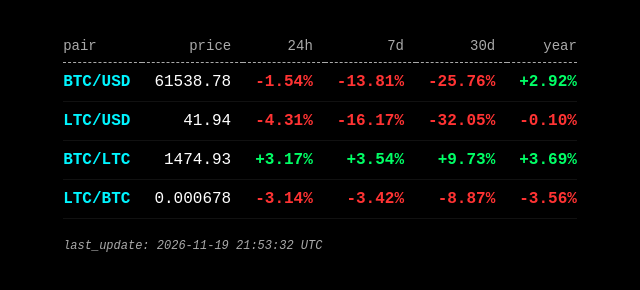
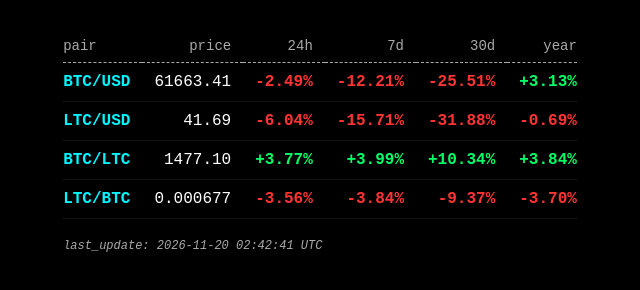
Before and after one commit to xaatt/site, a plain HTML site: page cc.html in a window 1280 px wide. Shown: the full height of the page, 320-960 px from the left. Drawn offline with Linux system fonts and the light colour scheme.

Commit message:
Automated dashboard update

```diff
--- a/cc.html
+++ b/cc.html
@@ -22,39 +22,39 @@
 			<tbody>
 	<tr>
 		<td class="pair-cell">BTC/USD</td>
-		<td class="price-cell">61538.78</td>
-		<td class="change-cell down">-1.54%</td>
-		<td class="change-cell down">-13.81%</td>
-		<td class="change-cell down">-25.76%</td>
-		<td class="change-cell hide-mobile up">+2.92%</td>
+		<td class="price-cell">61663.41</td>
+		<td class="change-cell down">-2.49%</td>
+		<td class="change-cell down">-12.21%</td>
+		<td class="change-cell down">-25.51%</td>
+		<td class="change-cell hide-mobile up">+3.13%</td>
 	</tr>
 	<tr>
 		<td class="pair-cell">LTC/USD</td>
-		<td class="price-cell">41.94</td>
-		<td class="change-cell down">-4.31%</td>
-		<td class="change-cell down">-16.17%</td>
-		<td class="change-cell down">-32.05%</td>
-		<td class="change-cell hide-mobile down">-0.10%</td>
+		<td class="price-cell">41.69</td>
+		<td class="change-cell down">-6.04%</td>
+		<td class="change-cell down">-15.71%</td>
+		<td class="change-cell down">-31.88%</td>
+		<td class="change-cell hide-mobile down">-0.69%</td>
 	</tr>
 	<tr>
 		<td class="pair-cell">BTC/LTC</td>
-		<td class="price-cell">1474.93</td>
-		<td class="change-cell up">+3.17%</td>
-		<td class="change-cell up">+3.54%</td>
-		<td class="change-cell up">+9.73%</td>
-		<td class="change-cell hide-mobile up">+3.69%</td>
+		<td class="price-cell">1477.10</td>
+		<td class="change-cell up">+3.77%</td>
+		<td class="change-cell up">+3.99%</td>
+		<td class="change-cell up">+10.34%</td>
+		<td class="change-cell hide-mobile up">+3.84%</td>
 	</tr>
 	<tr>
 		<td class="pair-cell">LTC/BTC</td>
-		<td class="price-cell">0.000678</td>
-		<td class="change-cell down">-3.14%</td>
-		<td class="change-cell down">-3.42%</td>
-		<td class="change-cell down">-8.87%</td>
-		<td class="change-cell hide-mobile down">-3.56%</td>
+		<td class="price-cell">0.000677</td>
+		<td class="change-cell down">-3.56%</td>
+		<td class="change-cell down">-3.84%</td>
+		<td class="change-cell down">-9.37%</td>
+		<td class="change-cell hide-mobile down">-3.70%</td>
 	</tr>
 			</tbody>
 		</table>
-		<div class="date">last_update: 2026-11-19 21:53:32 UTC</div>
+		<div class="date">last_update: 2026-11-20 02:42:41 UTC</div>
 	</div>
 </body>
 </html>
--- a/history_btc_ltc.csv
+++ b/history_btc_ltc.csv
@@ -1621,3 +1621,4 @@ timestamp,price
 2026-11-19 04:17:13,1423.49
 2026-11-19 13:37:02,1435.75
 2026-11-19 21:53:32,1474.93
+2026-11-20 02:42:41,1477.10
--- a/history_btc_usd.csv
+++ b/history_btc_usd.csv
@@ -1624,3 +1624,4 @@ timestamp,price
 2026-11-19 04:17:13,63237.24
 2026-11-19 13:37:02,63647.66
 2026-11-19 21:53:32,61538.78
+2026-11-20 02:42:41,61663.41
--- a/history_ltc_btc.csv
+++ b/history_ltc_btc.csv
@@ -1621,3 +1621,4 @@ timestamp,price
 2026-11-19 04:17:13,0.000702
 2026-11-19 13:37:02,0.000696
 2026-11-19 21:53:32,0.000678
+2026-11-20 02:42:41,0.000677
--- a/history_ltc_usd.csv
+++ b/history_ltc_usd.csv
@@ -1655,3 +1655,4 @@ timestamp,price
 2026-11-19 04:17:13,44.37
 2026-11-19 13:37:02,44.40
 2026-11-19 21:53:32,41.94
+2026-11-20 02:42:41,41.69
```
